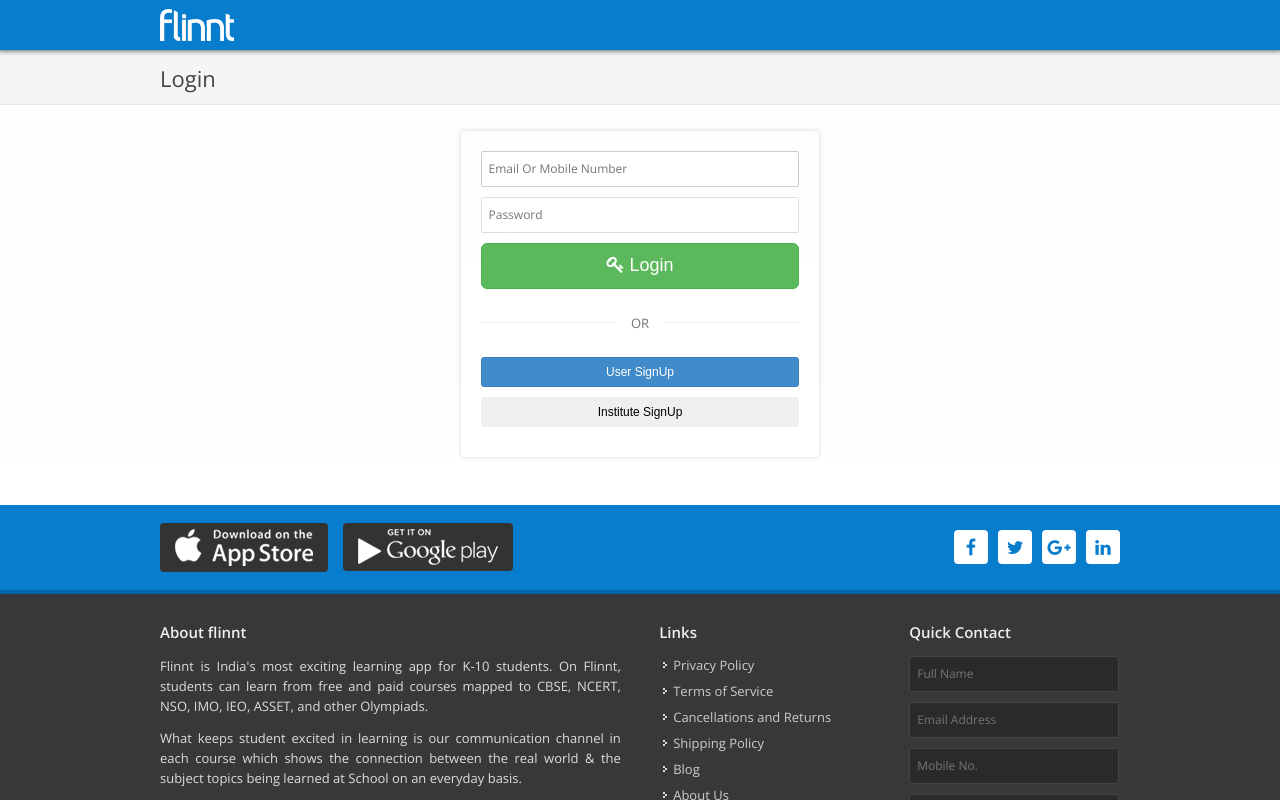
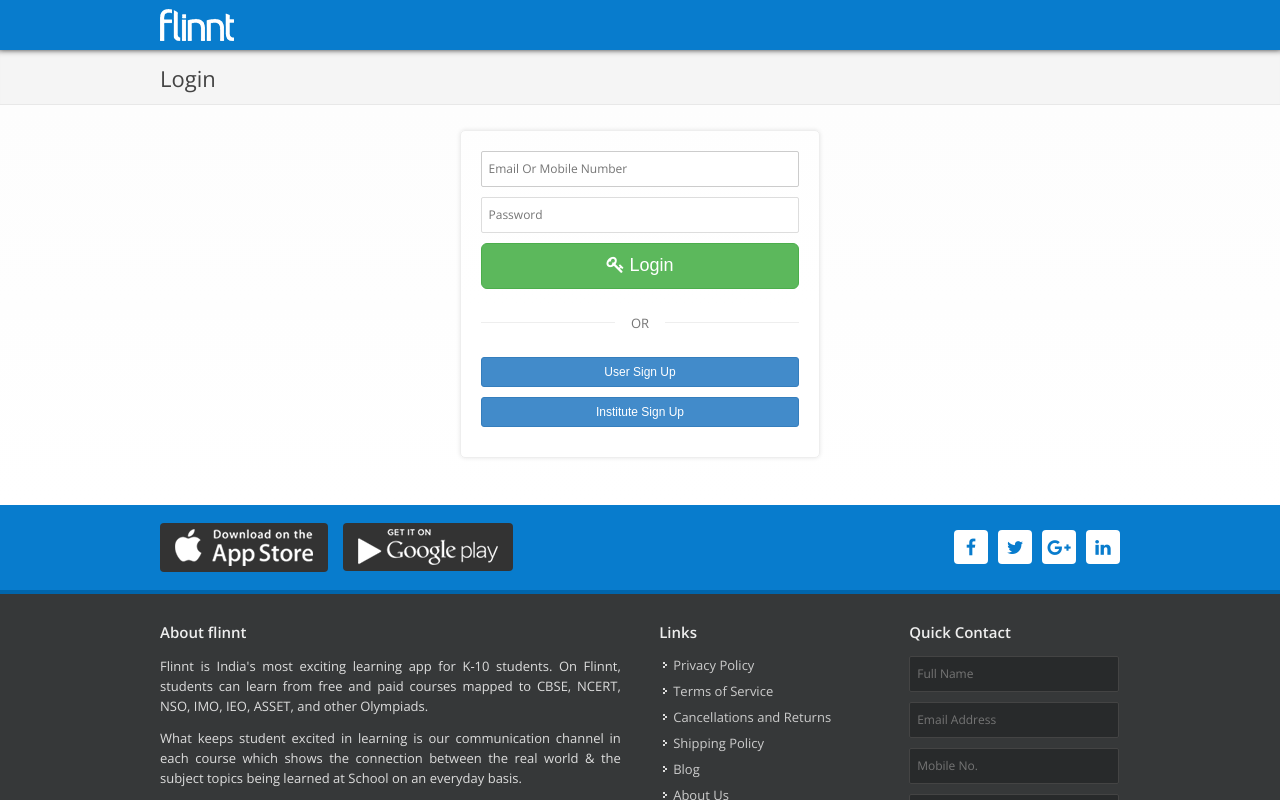
Before and after one commit to Adms1/Flinnt_Angular_Net, an Angular app in the folder Frontend/: page / in a window 1280 px wide. Shown: the top 800 px of the page. Built offline with nearby package versions, Linux system fonts and the light colour scheme; a web font is replaced by a local one.

Commit message:
login screen design changes

```diff
--- a/Frontend/src/app/home/login/login.component.html
+++ b/Frontend/src/app/home/login/login.component.html
@@ -35,12 +35,12 @@
                             <div class="col_full marginB10">
                                 <button type="button" [routerLink]="'/user/signup'" name="usgupbtn" id="usgupbtn"
                                     class="btn btn-primary btn-sm input-block-level">
-                                    User SignUp</button>
+                                    User Sign Up</button>
                             </div>
                             <div class="col_full marginB10">
                                 <button type="button" [routerLink]="'/institute/signup'" name="isgupbtn" id="isgupbtn"
-                                    class="btn btn-secondary btn-sm input-block-level">
-                                    Institute SignUp</button>
+                                    class="btn btn-primary btn-sm input-block-level">
+                                    Institute Sign Up</button>
                             </div>
                         </form>
                     </div>
```
